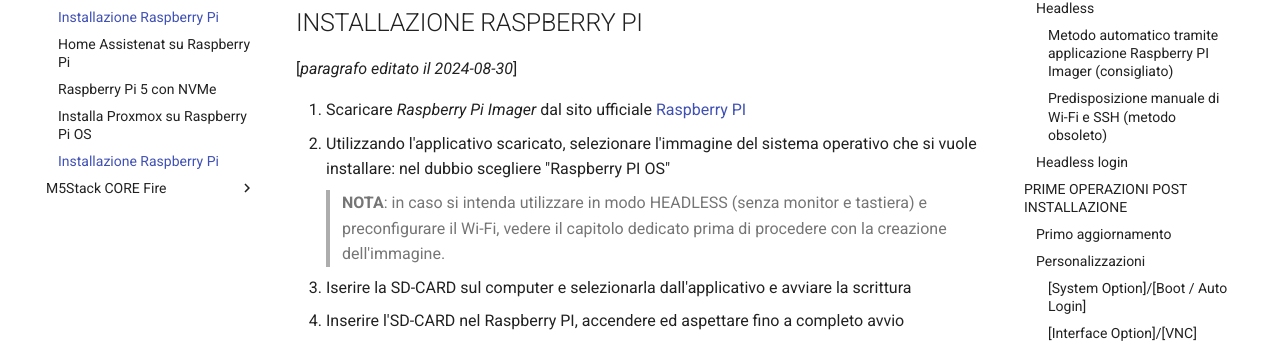
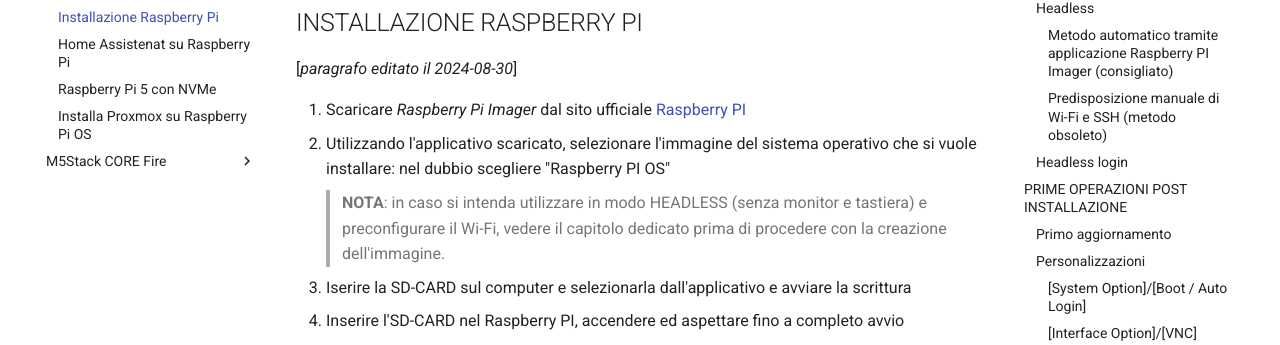
Before and after one commit to novice-handbooks/maker, an MkDocs documentation site: the page built from doc/RaspberryPI.md, in a window 1280 px wide. Shown: the part 175-520 px from the top of the page. Built offline with MkDocs 1.6.1 and Material for MkDocs 9.7.7, drawn with Linux system fonts in a browser that asks for light colours; comment, search, counter and statistics services are not loaded.

Commit message:
Update mkdocs.yml

```diff
--- a/mkdocs.yml
+++ b/mkdocs.yml
@@ -94,6 +94,5 @@ nav:
     - Home Assistenat su Raspberry Pi: homeassistant.md
     - Raspberry Pi 5 con NVMe: raspi5nvme.md
     - Installa Proxmox su Raspberry Pi OS: proxmoxonpi5.md
-    - Installazione Raspberry PI: RaspberryPI.md
   - M5Stack CORE Fire:
     - Programmazione scheda con Arduino IDE: m5stack.md
```
